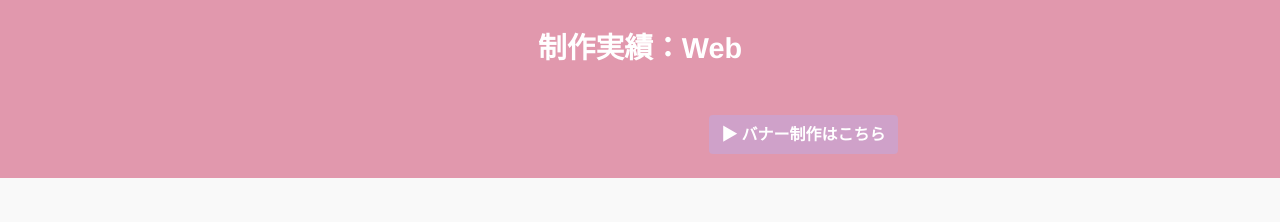
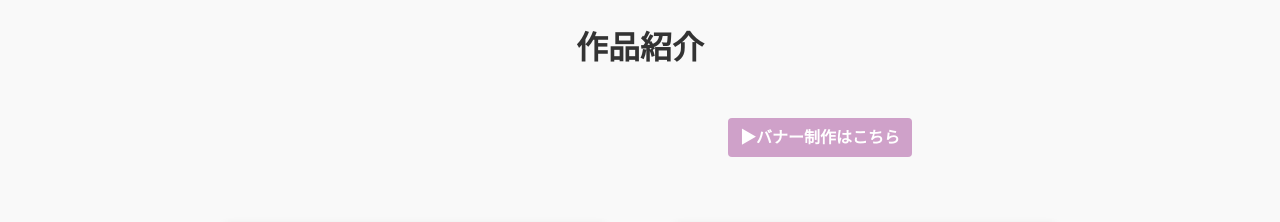
Before and after one commit to HanaWebdesign/my-portfolio2, a plain HTML site: page work-web.html in a window 1280 px wide. Shown: the top 222 px of the page. Drawn offline with Linux system fonts and the light colour scheme.

Commit message:
Add files via upload

```diff
--- a/work-web.html
+++ b/work-web.html
@@ -7,12 +7,10 @@
   <link rel="stylesheet" href="style.css">
 </head>
 <body>
-  <header>
-    <h1 class="work-title">制作実績：Web</h1>
-    <div class="work-button-wrapper">
-      <a href="work-banner.html" class="visit-link">▶ バナー制作はこちら</a>
-    </div>
-  </header>
+    <h1 class="work-title">作品紹介</h1>
+<div class="work-button-wrapper">
+  <a href="work-banner.html" class="visit-link">▶バナー制作はこちら</a>
+</div>
 
   <main class="work-detail">
     <section id="works-list">
```
Also changed, not shown: index.html (+1 -1 lines).
